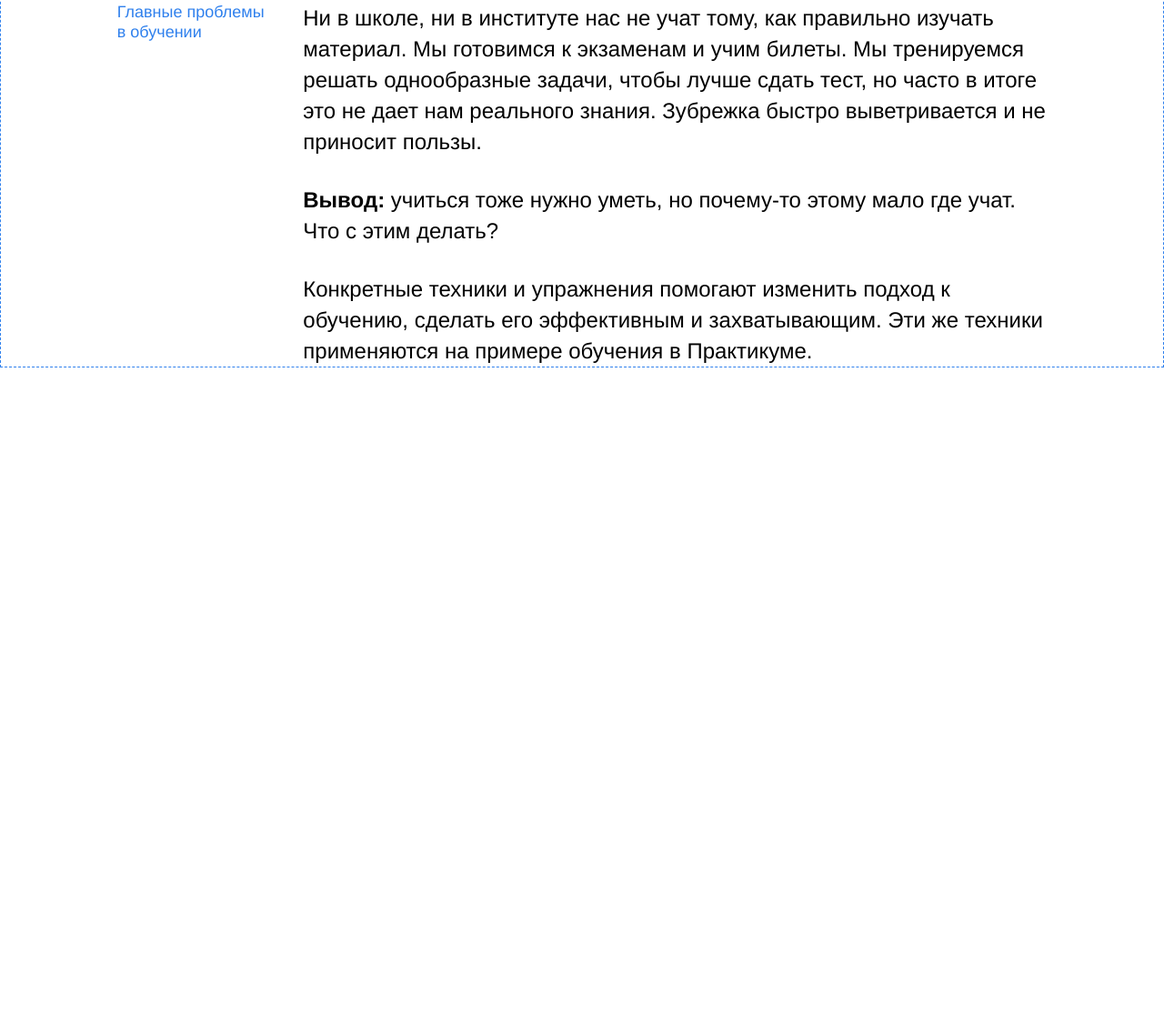
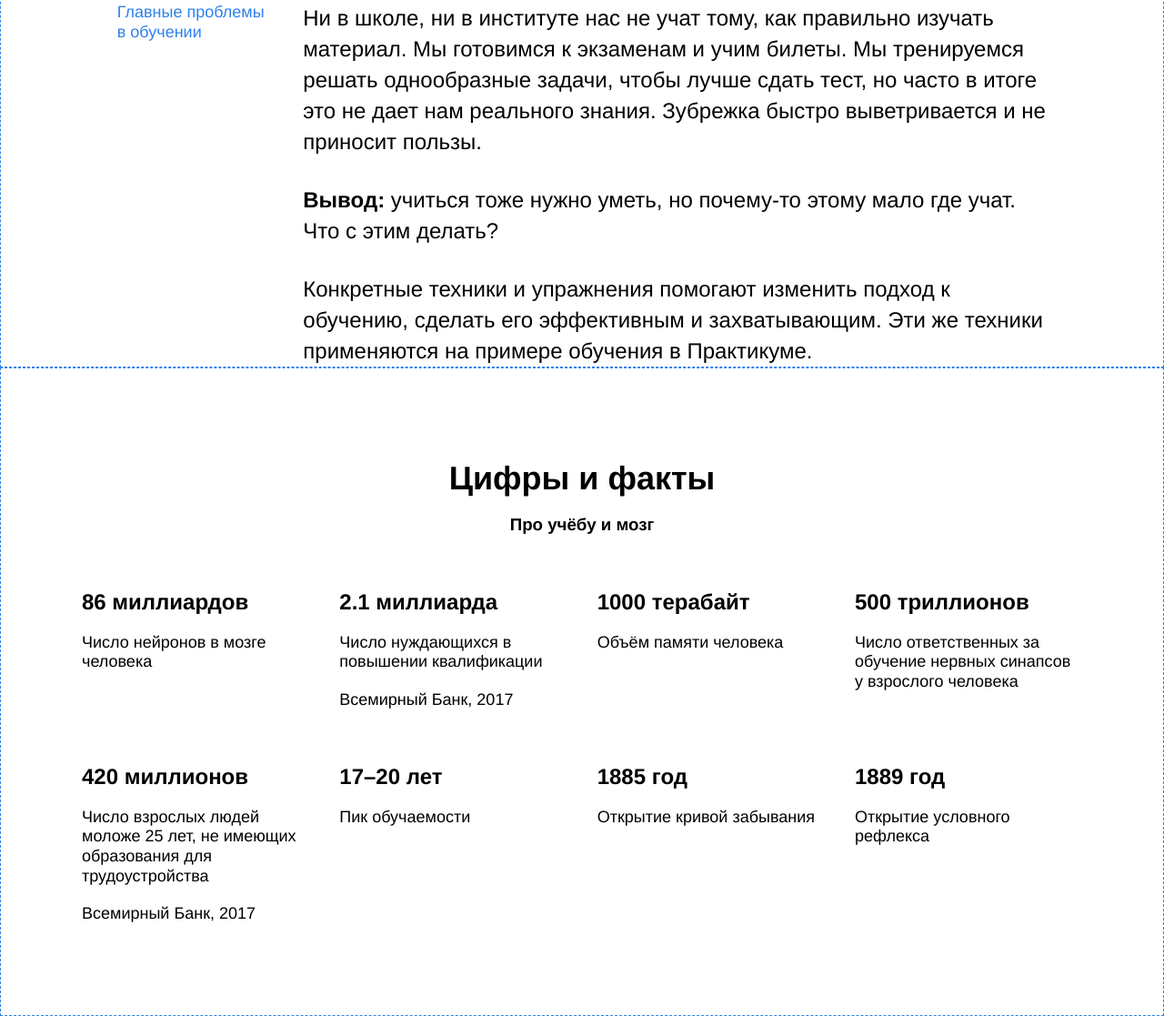
Before and after one commit to mfilinov/how-to-learn, a plain HTML site: page index.html in a window 1280 px wide. Shown: the part 854-1971 px from the top of the page at 91% size. Before the commit the page ends 1258 px from the top, so only its background shows below. Drawn offline with Linux system fonts and the light colour scheme.

Commit message:
digits done

```diff
--- a/index.html
+++ b/index.html
@@ -14,11 +14,11 @@
   <header class="header">
     <div class="logo logo_place_header"></div>
     <div class="header__title">
-      <h1 class="header__title-font">Научиться учиться</h1>
+      <h1 class="header__title-font text-margin-padding-reset">Научиться учиться</h1>
       <div class="header__subtitle">
         <h2 class="header__subtitle-font">
           Какие современные и эффективные подходы к обучению вы можете использовать в своей жизни?
-          <a href="#" class="header__link link-and-text-color">Узнать</a>
+          <a href="#" class="header__link link-color">Узнать</a>
         </h2>
       </div>
       <div class="header__main-illustration">
@@ -36,7 +36,7 @@
     <section class="description">
       <div class="two-columns">
         <div class="two-columns__brief">
-          <h2 class="two-columns__title link-and-text-color">Главные проблемы в обучении</h2>
+          <h2 class="two-columns__title">Главные проблемы в обучении</h2>
         </div>
         <div class="two_columns__main-text">
           <ul class="two-columns__paragraph">
@@ -59,6 +59,54 @@
     </section>
     <!-- окончание блока с description -->
 
+    <!-- начало блока с digits -->
+    <section class="digits">
+      <div class="section-title">
+        <h2 class="text-margin-padding-reset">Цифры и факты</h2>
+      </div>
+      <div class="section-subtitle">
+        <h3 class="text-margin-padding-reset">Про учёбу и мозг</h3>
+      </div>
+      <ul class="table">
+        <li class="table__cell">
+          <h3 class="table__heading text-margin-padding-reset">86 миллиардов</h3>
+          <p class="table__text text-margin-padding-reset">Число нейронов в мозге человека</p>
+        </li>
+        <li class="table__cell">
+          <h3 class="table__heading text-margin-padding-reset">2.1 миллиарда</h3>
+          <p class="table__text text-margin-padding-reset">Число нуждающихся в повышении квалификации</p>
+          <p class="table__text text-margin-padding-reset">Всемирный Банк, 2017</p>
+        </li>
+        <li class="table__cell">
+          <h3 class="table__heading text-margin-padding-reset">1000 терабайт</h3>
+          <p class="table__text text-margin-padding-reset">Объём памяти человека</p>
+        </li>
+        <li class="table__cell">
+          <h3 class="table__heading text-margin-padding-reset">500 триллионов</h3>
+          <p class="table__text text-margin-padding-reset">Число ответственных за обучение нервных синапсов у взрослого человека</p>
+        </li>
+        <li class="table__cell">
+          <h3 class="table__heading text-margin-padding-reset">420 миллионов</h3>
+          <p class="table__text text-margin-padding-reset">Число взрослых людей моложе 25 лет, не имеющих образования для трудоустройства</p>
+          <p class="table__text text-margin-padding-reset">Всемирный Банк, 2017</p>
+        </li>
+        <li class="table__cell">
+          <h3 class="table__heading text-margin-padding-reset">17–20 лет</h3>
+          <p class="table__text text-margin-padding-reset">Пик обучаемости</p>
+        </li>
+        <li class="table__cell">
+          <h3 class="table__heading text-margin-padding-reset">1885 год</h3>
+          <p class="table__text text-margin-padding-reset">Открытие кривой забывания</p>
+        </li>
+        <li class="table__cell">
+          <h3 class="table__heading text-margin-padding-reset">1889 год</h3>
+          <p class="table__text text-margin-padding-reset">Открытие условного рефлекса</p>
+        </li>
+      </ul>
+
+    </section>
+    <!-- окончание блока с digits -->
+
   </main>
   <!-- конец основного содержимого страницы -->
 
--- a/styles/style.css
+++ b/styles/style.css
@@ -11,8 +11,13 @@
   /*border: red solid 1px;*/
 }
 
-.link-and-text-color {
+.link-color {
   color: #2f80ed;
+}
+
+.text-margin-padding-reset {
+  margin: 0;
+  padding: 0;
 }
 
 .header {
@@ -117,6 +122,7 @@
   font-size: 18px;
   font-weight: normal;
   line-height: 1.2;
+  color: #2f80ed;
   margin: 0;
   padding: 0;
 }
@@ -144,3 +150,56 @@
 .two-columns__span-accent {
   font-weight: 600;
 }
+
+.digits {
+  border: #2f80ed 1px dashed;
+}
+
+.section-title {
+  margin: 100px auto 0;
+  width: 60%;
+  text-align: center;
+  line-height: 1.15;
+  font-size: 24px;
+  font-weight: normal;
+}
+
+.section-subtitle {
+  margin: 20px auto 0;
+  text-align: center;
+  width: 60%;
+}
+
+.table {
+  display: flex;
+  justify-content: space-between;
+  flex-wrap: wrap;
+  align-items: stretch;
+  width: 1100px;
+  margin: 0 auto 100px;
+  padding: 0;
+  list-style: none;
+}
+
+.table__cell {
+  width: 250px;
+  margin-top: 60px;
+}
+
+.table__heading {
+  line-height: 1.15;
+  font-size: 24px;
+  font-weight: 600;
+  margin-bottom: 20px;
+}
+
+.table__text {
+  line-height: 1.2;
+  font-size: 18px;
+  font-weight: normal;
+  margin-bottom: 20px;
+}
+
+.table__text:last-of-type {
+  margin: 0;
+}
```
